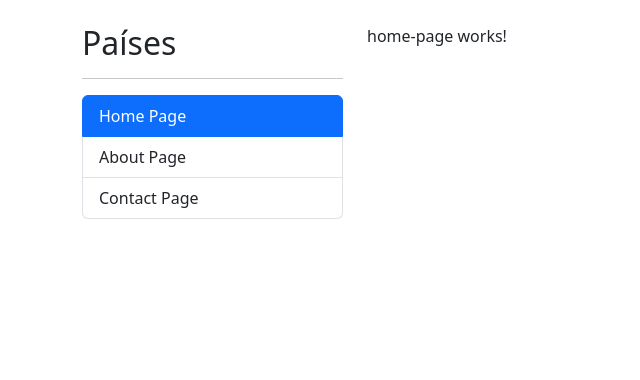
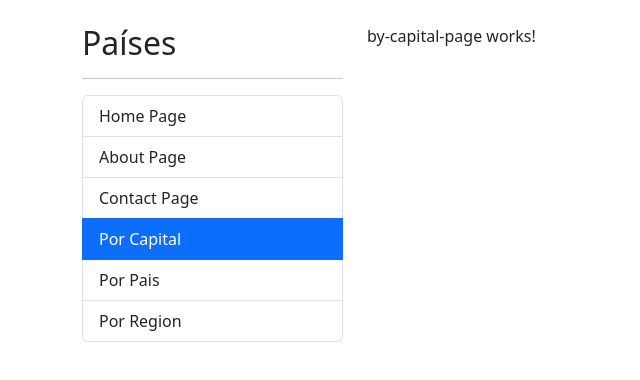
Before and after one commit to lluischess/angualar_osinglepage, an Angular app: page /countries/by-capital in a window 1280 px wide. Before the commit this address led to /. Shown: the top 380 px of the page, without its empty margins (0-640 px from the left). Built offline with nearby package versions, Linux system fonts and the light colour scheme.

Commit message:
finalize routing

```diff
--- a/src/app/app-routing.module.ts
+++ b/src/app/app-routing.module.ts
@@ -3,6 +3,7 @@
 import { HomePageComponent } from './shared/pages/home-page/home-page.component';
 import { AboutPageComponent } from './shared/pages/about-page/about-page.component';
 import { ContactPageComponent } from './shared/pages/contact-page/contact-page.component';
+import { CountriesModule } from './countries/countries.module';
 
 const routes: Routes = [
 
@@ -19,8 +20,12 @@
     component: ContactPageComponent
   },
   {
+    path: 'countries',
+    loadChildren: () => import('./countries/countries.module').then(m => m.CountriesModule)
+  },
+  {
     path: '**',
-    redirectTo: ''
+    redirectTo: 'countries'
   }
 ];
 
--- a/src/app/countries/countries-routing.module.ts
+++ b/src/app/countries/countries-routing.module.ts
@@ -21,6 +21,10 @@
   {
     path: 'by/:id',
     component: CountryPageComponent
+  },
+  {
+    path: '**',
+    redirectTo: 'by-capital'
   }
 ];
 
--- a/src/app/shared/components/sidebar/sidebar.component.html
+++ b/src/app/shared/components/sidebar/sidebar.component.html
@@ -18,4 +18,19 @@
     class="list-group-item">
     Contact Page
   </li>
+  <li routerLink="countries/by-capital"
+    routerLinkActive="active"
+    class="list-group-item">
+    Por Capital
+</li>
+<li routerLink="countries/by-country"
+  routerLinkActive="active"
+  class="list-group-item">
+  Por Pais
+</li>
+<li routerLink="countries/by-region"
+  routerLinkActive="active"
+  class="list-group-item">
+  Por Region
+</li>
 </ul>
```
